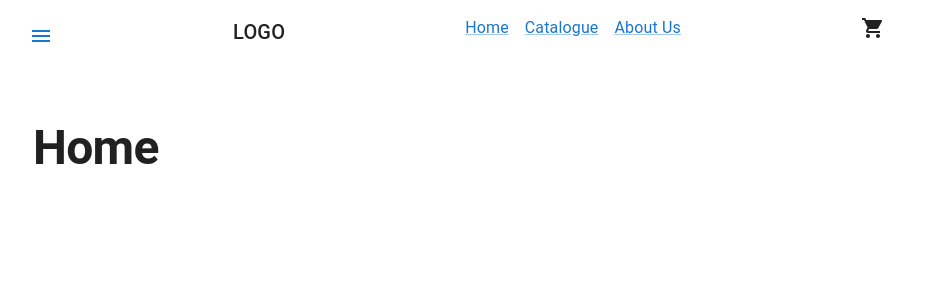
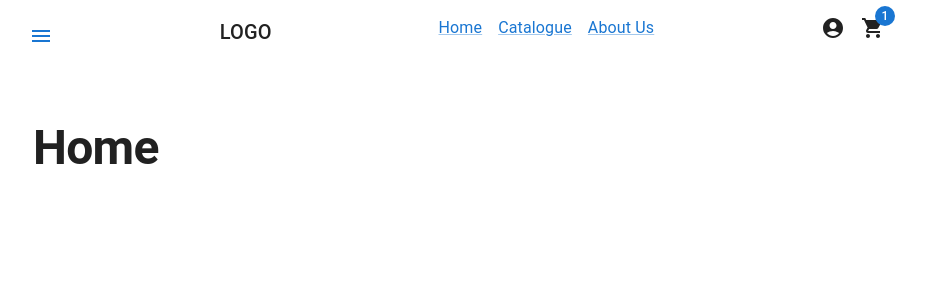
Before and after one commit to RobertGoncharenko/catalogue, a React app in the folder app/: page / in a window 1280 px wide. Shown: the top 300 px of the page, without its empty margins (181-1107 px from the left). Built offline with nearby package versions, Linux system fonts and the light colour scheme; the HTML template or start-up script is replaced by a standard one.

Commit message:
added <Cart/>

```diff
--- a/app/src/App.tsx
+++ b/app/src/App.tsx
@@ -3,6 +3,7 @@ import routes from "./constants/routes";
 import { ThemeProvider } from "@emotion/react";
 import theme from "./styles/theme";
 import {
+   Badge,
    Box,
    Container,
    CssBaseline,
@@ -12,6 +13,7 @@ import {
 import nav from "./constants/nav";
 import ShoppingCartIcon from "@mui/icons-material/ShoppingCart";
 import MenuBurger from "./components/MenuBerger";
+import AccountCircleIcon from "@mui/icons-material/AccountCircle";
 
 const router = createBrowserRouter(routes);
 
@@ -39,8 +41,14 @@ function App() {
                      </Link>
                   ))}
                </Box>
-               <Box>
-                  <ShoppingCartIcon />
+               <Box
+                  display="flex"
+                  justifyContent="space-between"
+               >
+                  <AccountCircleIcon sx={{mr: 2}}/>
+                  <Badge color="primary" badgeContent={1}>
+                     <ShoppingCartIcon />
+                  </Badge>
                </Box>
             </Box>
          </Container>
```
